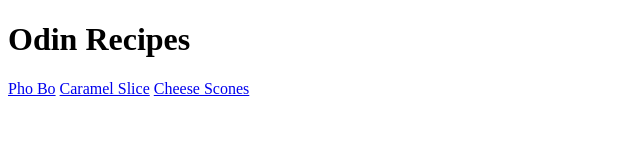
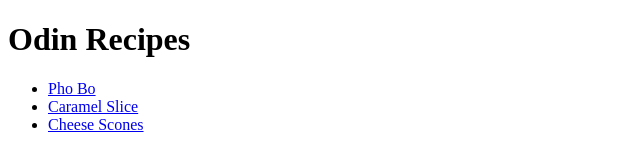
Before and after one commit to rivermarsh/odin-recipes, a plain HTML site: page index.html in a window 1280 px wide. Shown: the whole page, without its empty margins (0-640 px from the left). Drawn offline with Linux system fonts and the light colour scheme.

Commit message:
Format index page links as unordered list

```diff
--- a/index.html
+++ b/index.html
@@ -8,8 +8,10 @@
 </head>
 <body>
     <h1>Odin Recipes</h1>
-    <a href="recipes/pho-bo.html">Pho Bo</a>
-    <a href="recipes/caramel-slice.html">Caramel Slice</a>
-    <a href="recipes/cheese-scones.html">Cheese Scones</a>
-</body>
+    <ul>
+       <li><a href="recipes/pho-bo.html">Pho Bo</a></li>
+       <li><a href="recipes/caramel-slice.html">Caramel Slice</a></li>
+       <li><a href="recipes/cheese-scones.html">Cheese Scones</a></li>
+    </ul>
+    </body>
 </html>
```
